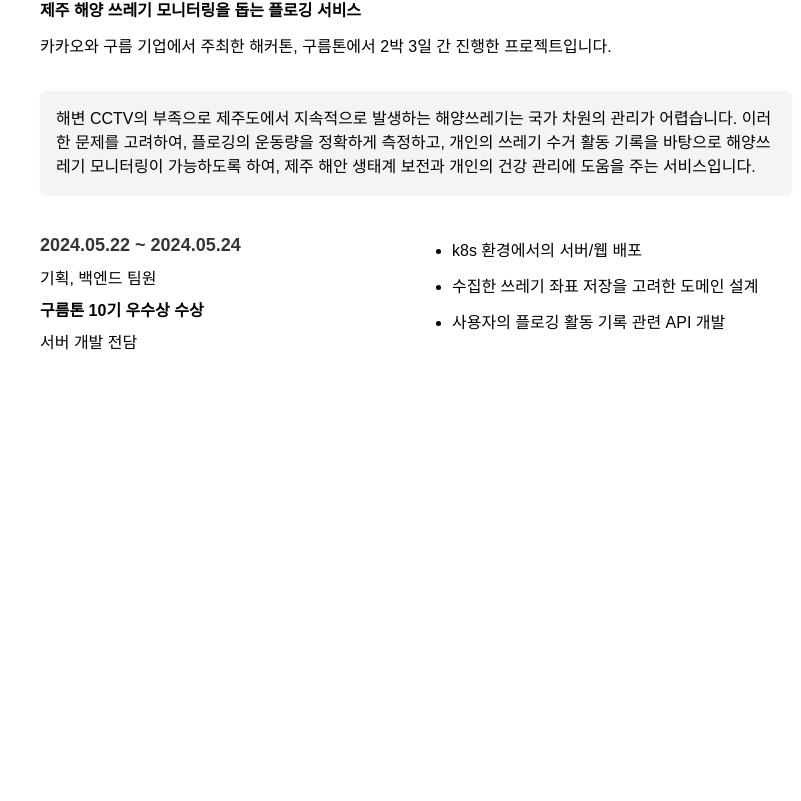
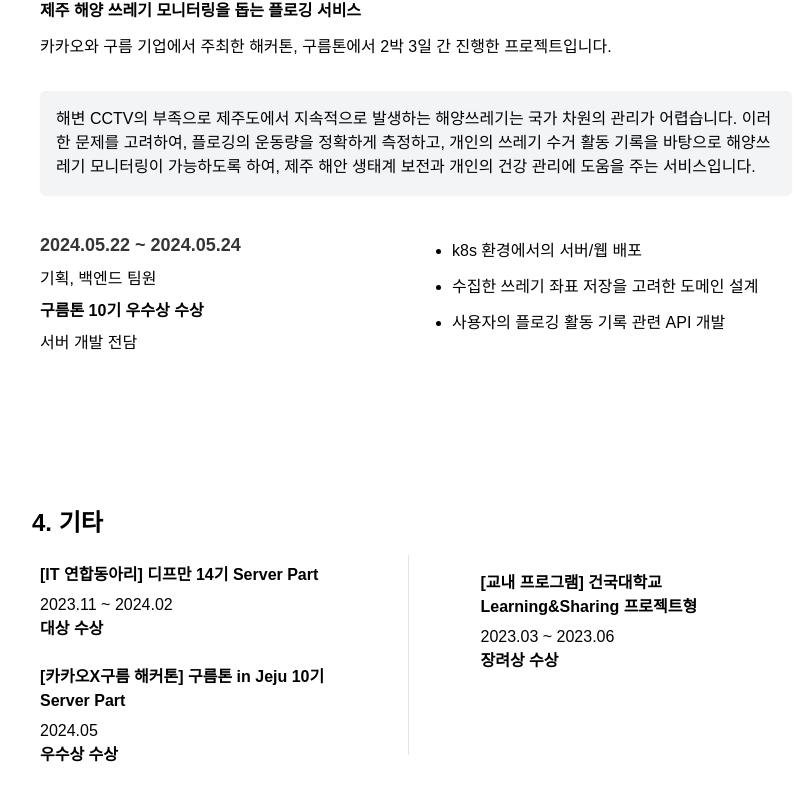
Before and after one commit to Ji-soo708/portfolio, a React (Create React App) app: page /about-me in a window 1280 px wide. Shown: the part 3464-4265 px from the top of the page, without its empty margins (224-1025 px from the left). Before the commit the page ends 3971 px from the top, so only its background shows below. Built offline with nearby package versions, Linux system fonts and the light colour scheme; a web font is replaced by a local one.

Commit message:
feat: add EtcBox compoenent to AboutMe

```diff
--- /dev/null
+++ b/src/components/EtcBox.tsx
@@ -0,0 +1,40 @@
+const EtcBox = () => {
+  return (
+    <div className="font-bold text-lg md:text-xl lg:text-2xl">
+      4. 기타
+      <div className="flex flex-col md:flex-row items-start mt-4 mb-20 md:mb-28 lg:mb-40">
+        {/* Left Box */}
+        <div className="flex-1 p-2 text-left text-sm md:text-sm lg:text-base md:mr-6 lg:mr-10">
+          <span className="font-semibold block mb-0.5 md:mb-1 lg:mb-1.5">
+            [IT 연합동아리] 디프만 14기 Server Part
+          </span>
+          <span className="font-normal block">2023.11 ~ 2024.02</span>
+          <span className="font-semibold block">대상 수상</span>
+          <br />
+
+          <span className="font-semibold block mb-0.5 md:mb-1 lg:mb-1.5">
+            [카카오X구름 해커톤] 구름톤 in Jeju 10기 Server Part
+          </span>
+          <span className="font-normal block">2024.05</span>
+          <span className="font-semibold block">우수상 수상</span>
+        </div>
+
+        {/* Vertical Line for Large Screens */}
+        <div className="hidden md:flex flex-col items-center justify-center">
+          <div className="w-[1px] bg-black opacity-10 h-full md:h-[170px] lg:h-[200px] mx-4"></div>
+        </div>
+
+        {/* Right Box */}
+        <div className="flex-1 p-4 text-left text-sm md:text-sm lg:text-base md:ml-6 lg:ml-10">
+          <span className="font-semibold block mb-0.5 md:mb-1 lg:mb-1.5">
+            [교내 프로그램] 건국대학교 Learning&Sharing 프로젝트형
+          </span>
+          <span className="font-normal block">2023.03 ~ 2023.06</span>
+          <span className="font-semibold block">장려상 수상</span>
+        </div>
+      </div>
+    </div>
+  );
+};
+
+export default EtcBox;
--- a/src/components/ProjectSummaryBox.tsx
+++ b/src/components/ProjectSummaryBox.tsx
@@ -1,4 +1,3 @@
-import React from "react";
 import AppStoreIcon from "../assets/svg/appstore.svg";
 import GooglePlayIcon from "../assets/svg/google-play.svg";
 import GithubIcon from "../assets/svg/github.svg";
--- a/src/pages/AboutMe.tsx
+++ b/src/pages/AboutMe.tsx
@@ -4,6 +4,7 @@ import AboutMeHeader from "../components/AboutMeHeader";
 import EducationBox from "../components/EducationBox";
 import IntroduceBox from "../components/IntroduceBox";
 import ProjectSummaryBox from "../components/ProjectSummaryBox";
+import EtcBox from "../components/EtcBox";
 
 function AboutMe() {
   return (
@@ -14,6 +15,7 @@ function AboutMe() {
         <EducationBox />
         <IntroduceBox />
         <ProjectSummaryBox />
+        <EtcBox />
       </div>
     </div>
   );
```
